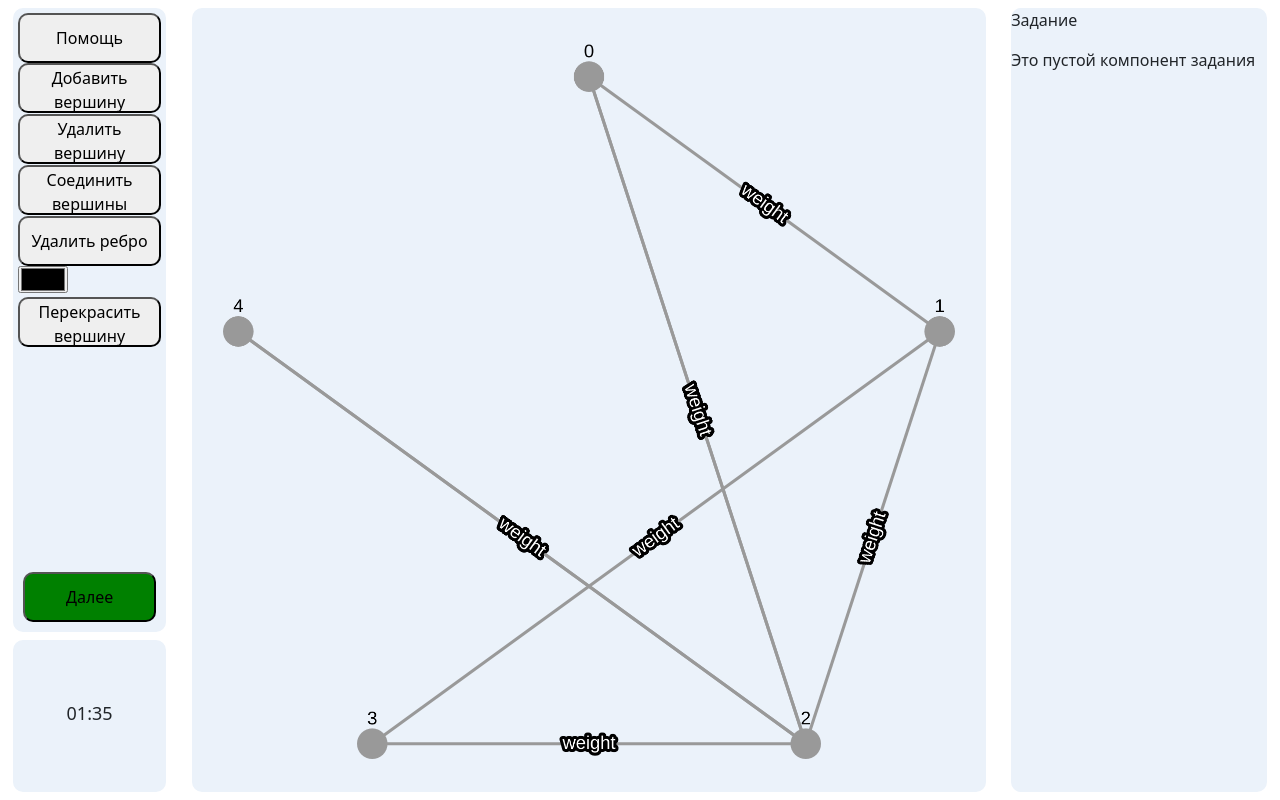
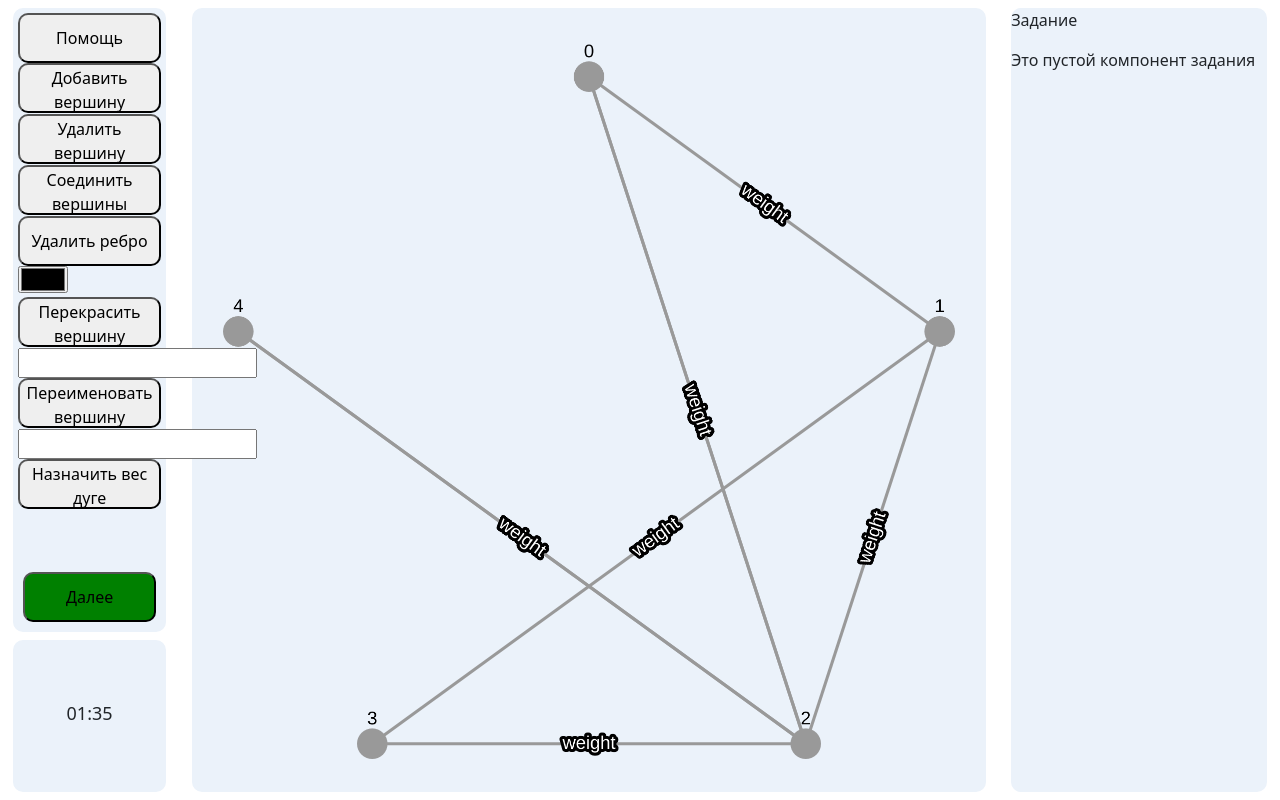
Before and after one commit to GraphLabs-Team/Template, a React (Create React App) app: page / in a window 1280 px wide. Built offline with nearby package versions, Linux system fonts and the light colour scheme.

Commit message:
feat: add node and edge name changer

```diff
--- a/src/components/Toolbar/ToolBar.tsx
+++ b/src/components/Toolbar/ToolBar.tsx
@@ -32,6 +32,13 @@ export class ToolBar extends React.Component<IToolBarProps> {
             button_list.push(<input type="color" id="nodeColor" name="nodeColor"/>)
             button_list.push(<button id="recolorNodeButton" className={"toolButton"} type="button">Перекрасить вершину</button>)
         }
+        if (true){
+            button_list.push(<input type="number" id="nodeNameInput" name="nodeName"/>)
+            button_list.push(<button id="setNodeName" className={"toolButton"} type="button">Переименовать вершину</button>)
+            button_list.push(<input type="number" id="edgeWeightInput" name="edgeWeight"/>)
+            button_list.push(<button id="setEdgeWeight" className={"toolButton"} type="button">Назначить вес дуге</button>)
+
+        }
         return button_list
     }
 
```
